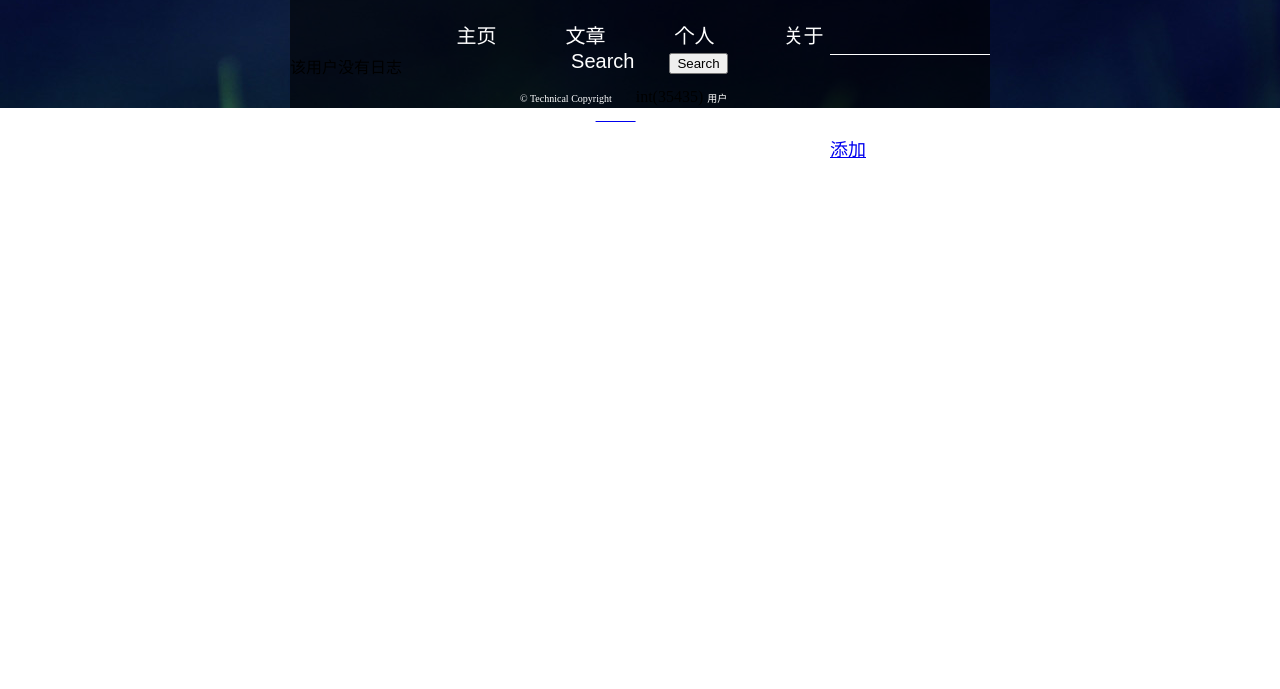
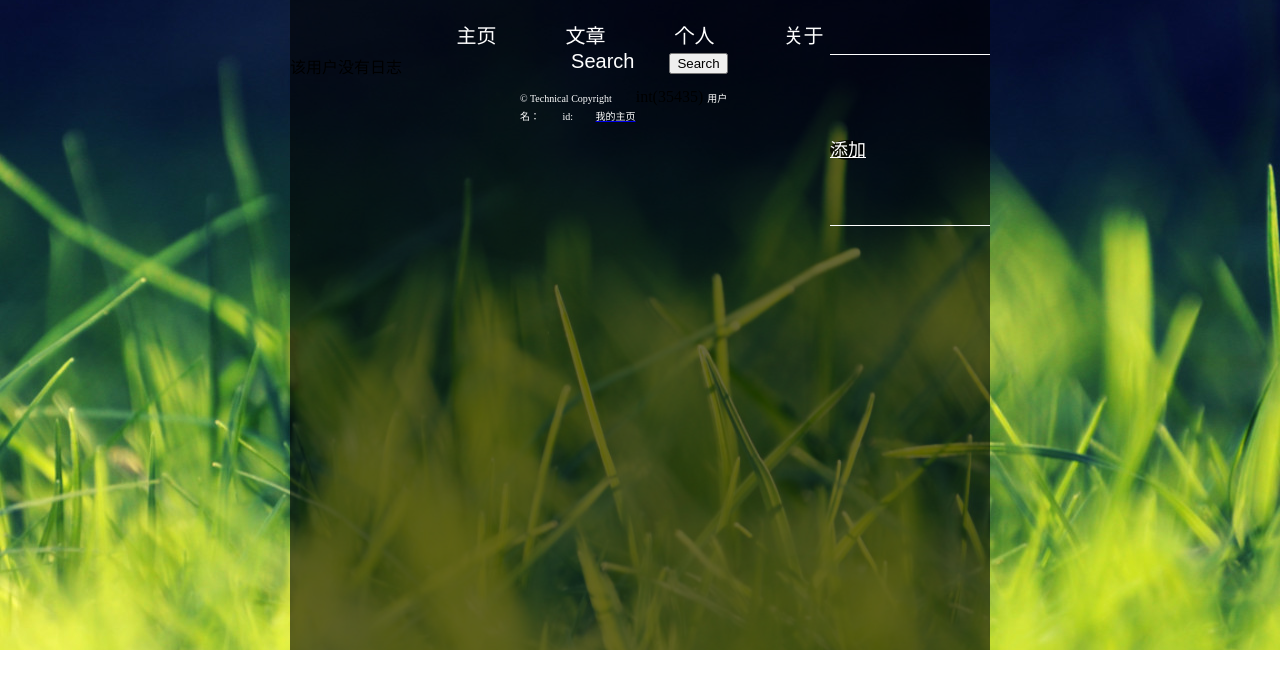
Before and after one commit to huangzyi/blog, a PHP site: page /php/mainarticle.php in a window 1280 px wide. Shown: the top 689 px of the page. Run offline with PHP 8.4, Linux system fonts and the light colour scheme; a user stored in the database is signed in; data comes from the database, SQL or seed files in the repository; data that the repository does not hold is empty.

Commit message:
6
前端小改

```diff
--- a/php/mainarticle.php
+++ b/php/mainarticle.php
@@ -30,7 +30,14 @@
 			</header>
 			<section>
 				<div id="button">
-					<a href="addarc.php">添加</a>
+					<a href="addarc.php" style="	width: 40px;
+	height: 40px;
+	border: none;
+	border-radius: 50%;
+	transition: width height;
+	cursor: pointer;
+	background-color: rgba(0,0,0,0.8);
+	color: #fff;">添加</a>
 				</div>
 				<?php
 $sql = "select * from article WHERE authorid = $id";
--- a/styles/index.css
+++ b/styles/index.css
@@ -79,6 +79,7 @@
 }
 
 #wall-paper{
+	min-height: 650px;
 	background-image: url(../images/wall-paper-1.jpg);
 	background-position: center center;
 	background-repeat: no-repeat;
@@ -88,6 +89,7 @@
 #main{
 	background-color: rgba(0,0,0,0.6);
 	max-width: 700px;
+	min-height: 650px;
 	margin: 0 auto;
 
 }
```
